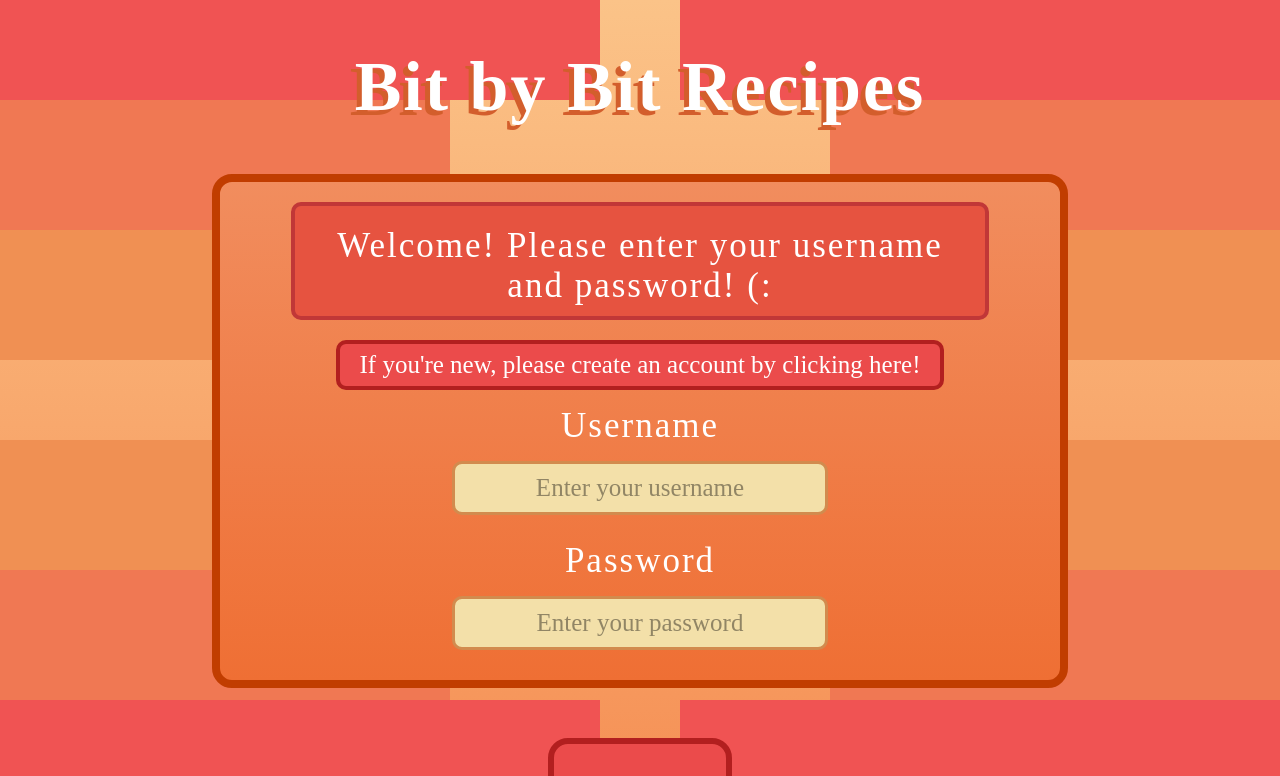
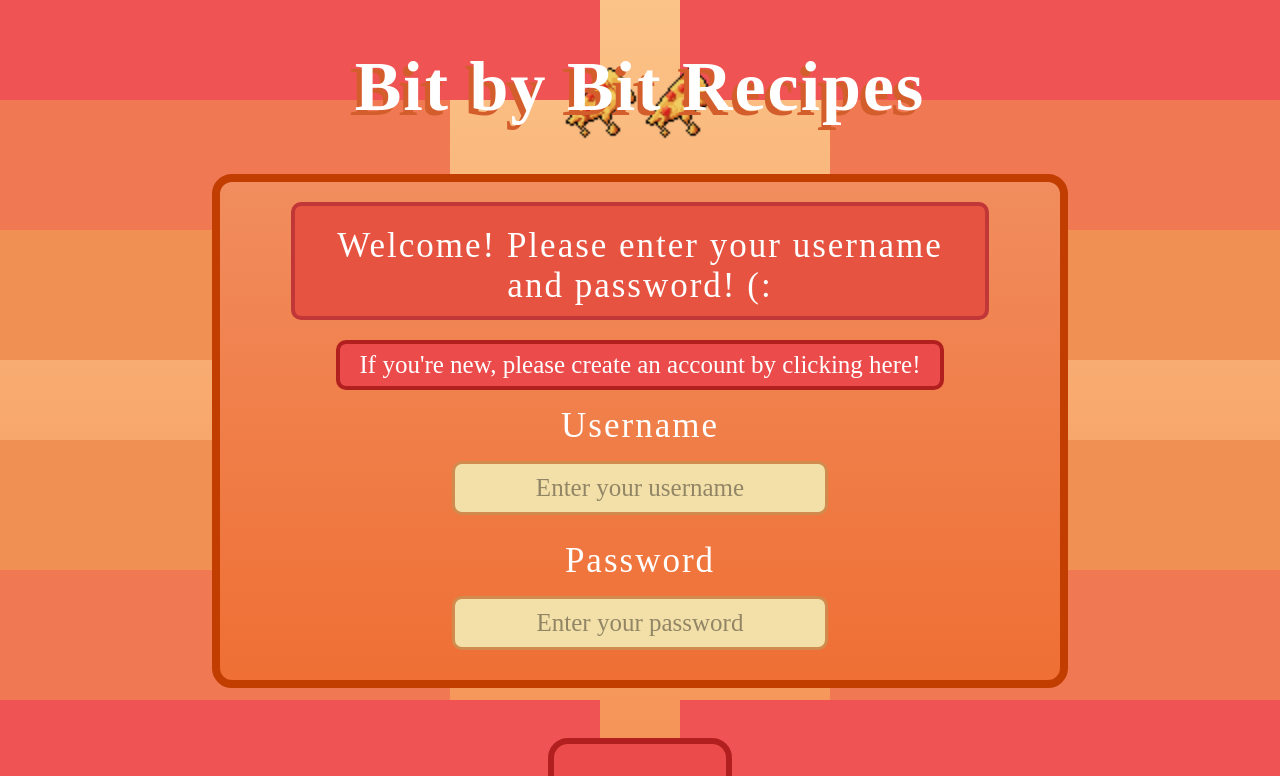
Before and after one commit to finn-nerd/Bit_by_Bit_Recipes, a Next.js app: page /login in a window 1280 px wide. Shown: the top 776 px of the page. Built offline with nearby package versions, Linux system fonts and the light colour scheme; a web font is replaced by a local one.

Commit message:
pizza floating image

```diff
--- a/src/pages/create_account.js
+++ b/src/pages/create_account.js
@@ -38,6 +38,10 @@ function CreateAccount() {
 
     return (
         <div className="App">
+            {/* floating pizza */}
+            <img className="floating pizza" style={{top: '50px', left: '550px'}} src="/pizza.png" alt="Pizza" />
+            <img className="floating pizza" style={{top: '50px', right: '550px'}} src="/pizza.png" alt="Pizza" />
+
             {/* blocks for background aesthetics */}
             <div className="red-block" style={{top: '0px', left: '0px'}}></div>
             <div className="red-block" style={{top: '0px', right: '0px'}}></div>
--- a/src/pages/login.js
+++ b/src/pages/login.js
@@ -43,6 +43,10 @@ function Login() {
 
     return (
     <div className="App">
+        {/* floating pizza */}
+        <img className="floating pizza" style={{top: '50px', left: '550px'}} src="/pizza.png" alt="Pizza" />
+        <img className="floating pizza" style={{top: '50px', right: '550px'}} src="/pizza.png" alt="Pizza" />
+
         {/* blocks for background aesthetics */}
         <div className="red-block" style={{top: '0px', left: '0px'}}></div>
         <div className="red-block" style={{top: '0px', right: '0px'}}></div>
--- a/styles/app.css
+++ b/styles/app.css
@@ -205,3 +205,22 @@ html, body, #root {
   font-size: 55px;
   color: white;
 }
+
+/* pizza image position */
+.pizza {
+  position: fixed;
+  width: 100px;
+  height: 100px;
+  z-index: 1;
+}
+
+/* animation */
+@keyframes float {
+  0% { transform: translateY(0px); }
+  50% { transform: translateY(-20px); }
+  100% { transform: translateY(0px); }
+}
+
+.floating {
+  animation: float infinite 2s;
+}
```
Also changed, not shown: public/pizza.png (added).
